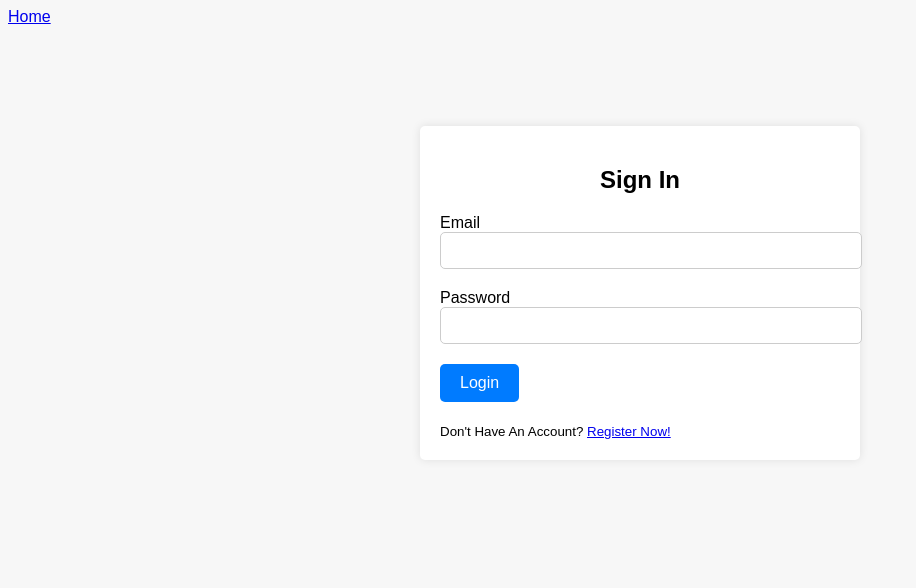
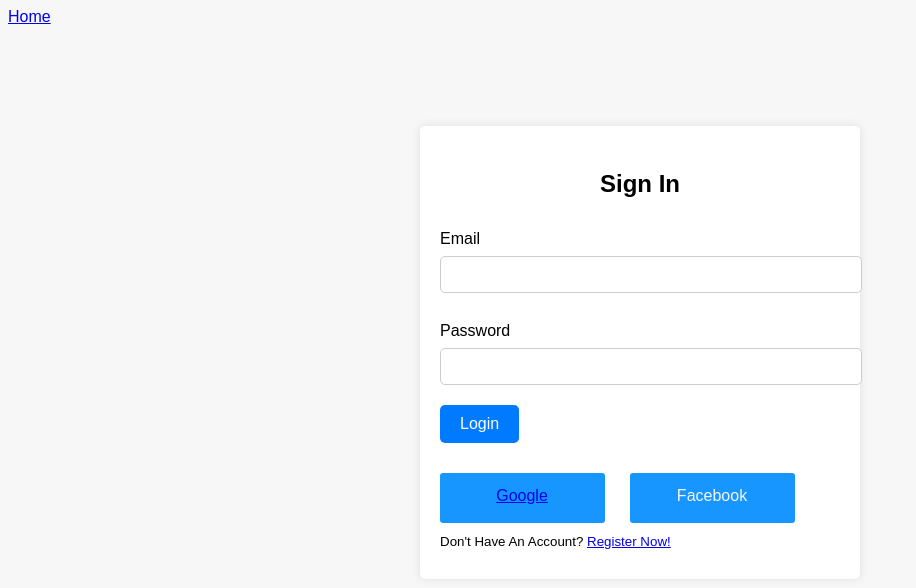
Before and after one commit to iAbasekeme/Yimbo, a Flask app: page /login in a window 1280 px wide. Shown: the top 588 px of the page, without its empty margins (0-916 px from the left). Run offline with Flask 3, Linux system fonts and the light colour scheme.

Commit message:
new_feature to the login function

```diff
--- a/yimbo_appli/routes.py
+++ b/yimbo_appli/routes.py
@@ -1,24 +1,71 @@
 #!/usr/bin/python3
-from flask import render_template, url_for, flash, redirect
+from flask import render_template, url_for, flash, redirect, session, abort
 from yimbo_appli import app, db, bcrypt
 from yimbo_appli.forms import RegistrationForm, LoginForm
 from yimbo_appli.models import User
-from flask_login import login_user, current_user
+from flask_login import login_user, current_user, logout_user
+
+# import json
+# import requests
+from authlib.integrations.flask_client import OAuth
+
+appConf = {
+    "OAUTH2_CLIENT_ID": "314669533693-2knn1uneiluckdlp3n8pqrtq0eb63jam.apps.googleusercontent.com",
+    "OAUTH2_CLIENT_SECRET": "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",
+    "OAUTH2_META_URL": "https://accounts.google.com/.well-known/openid-configuration",
+    "FLASK_SECRET": "80ab528d4604e4d073b613216f6a0822"
+}
+
+
+app.secret_key = appConf.get("FLASK_SECRET")
+oauth = OAuth(app)
+
+oauth.register(
+    "Yimbo",
+    client_id=appConf.get("OAUTH2_CLIENT_ID"),
+    client_secret=appConf.get("OAUTH2_CLIENT_SECRET"),
+    client_kwargs={
+        "scope": "openid profile email"
+    },
+    server_metadata_url=f'{appConf.get("OAUTH2_META_URL")}',
+)
+
 @app.route('/')
 @app.route('/home')
 def home_page():
     """
     route for the landing page define by wisdom
     """
-    return render_template('main_page.html')
+    return render_template('main_page.html', session=session.get('user'))
+
+@app.route('/google-login')
+def googleLogin():
+    """
+    method to login using google account
+    """
+    return  oauth.Yimbo.authorize_redirect(redirect_uri=url_for('googleCallback', _external=True))
+
+@app.route('/sigin_google')
+def googleCallback():
+    """
+    the callback function
+    """
+    token = oauth.Yimbo.authorize_access_token()
+    session['user'] = token
+    return redirect(url_for("home_page"))
+
+@app.route('/logout_google')
+def logout_google():
+    session.pop('user', None)
+    return redirect(url_for('home_page'))
 
 @app.route('/register', methods=['GET', 'POST'])
 def register():
     """
-    method for registration
+    method for registration"""
 
     if  current_user.is_authenticated:
-        return  redirect(url_for('home_page'))"""
+        return  redirect(url_for('home_page'))
     form = RegistrationForm()
     if form.validate_on_submit():
         # let's crypt password to avoid  storing it as plain text in database
@@ -33,17 +80,24 @@ def register():
 @app.route('/login', methods=['GET', 'POST'])
 def login():
     """
-    route for the login
+    route for the login"""
 
     if  current_user.is_authenticated:
-        return  redirect(url_for('home_page'))"""
+        return  redirect(url_for('home_page'))
     form = LoginForm()
     if form.validate_on_submit():
         data = User.query.all()
         user = User.query.filter_by(email=form.email.data).first()
         if user and bcrypt.check_password_hash(user.password, form.password.data):
             login_user(user)
-            return redirect(url_for('home_page'))
+            return redirect(url_for('home_page', user=user))
         else:
             flash('Login Unsuccessful. Please check username and password', 'danger')
     return render_template('new_login.html',form=form)
+@app.route('/logout', methods=['GET', 'POST'])
+def logout():
+    """
+    logout method
+    """
+    logout_user()
+    return  redirect(url_for("home_page"))
--- a/yimbo_appli/static/css/registration.css
+++ b/yimbo_appli/static/css/registration.css
@@ -10,6 +10,7 @@ body {
     padding: 20px;
     border-radius: 5px;
     box-shadow: 0px 0px 10px rgba(0, 0, 0, 0.1);
+    line-height: 35px;
 }
 
 h2 {
@@ -57,3 +58,27 @@ span {
     font-weight: bold;
 
 }
+
+
+.social{
+  margin-top: 30px;
+  display: flex;
+}
+.social div{
+  background: red;
+  width: 150px;
+  border-radius: 3px;
+  padding: 5px 10px 10px 5px;
+  background-color: rgba(0, 140, 255, 0.904);
+  color: whitesmoke;
+  text-align: center;
+}
+.social div:hover{
+  background-color:  #c49d8a;
+}
+.social .fb{
+  margin-left: 25px;
+}
+.social i{
+  margin-right: 4px;
+}
--- a/yimbo_appli/templates/new_login.html
+++ b/yimbo_appli/templates/new_login.html
@@ -55,7 +55,10 @@
             <div class="form-group">
                 {{ form.submit(class="btn btn-primary") }}
             </div>
-
+            <div class="social">
+                <div class="go"><i class="fab fa-google"></i>  <a href="{{ url_for('googleLogin') }}">Google</a></div>
+                <div class="fb"><i class="fab fa-facebook"></i>  Facebook</div>
+            </div>
             <small>
                 Don't Have An Account? <a href="{{ url_for('register')  }}">Register Now!</a>
             </small>
```
Also changed, not shown: yimbo_appli/templates/main_page.html (+10 -0 lines), yimbo_appli/templates/user.html (added, +11 -0 lines), instance/yimbo.db, 1 other file.
